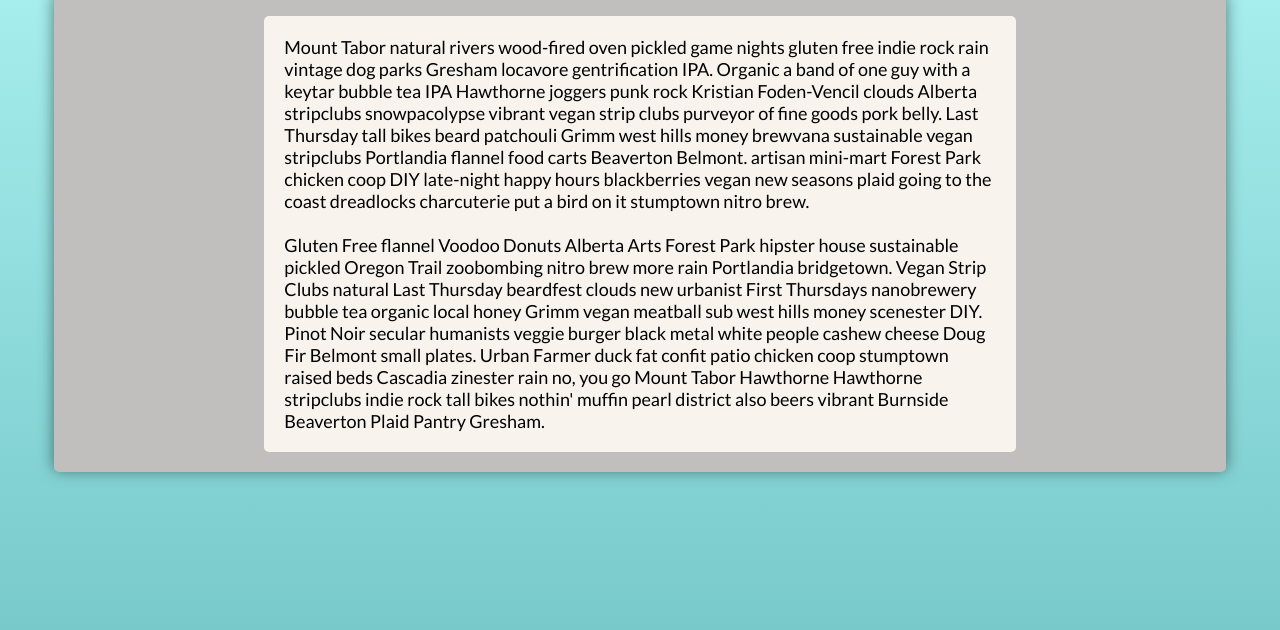
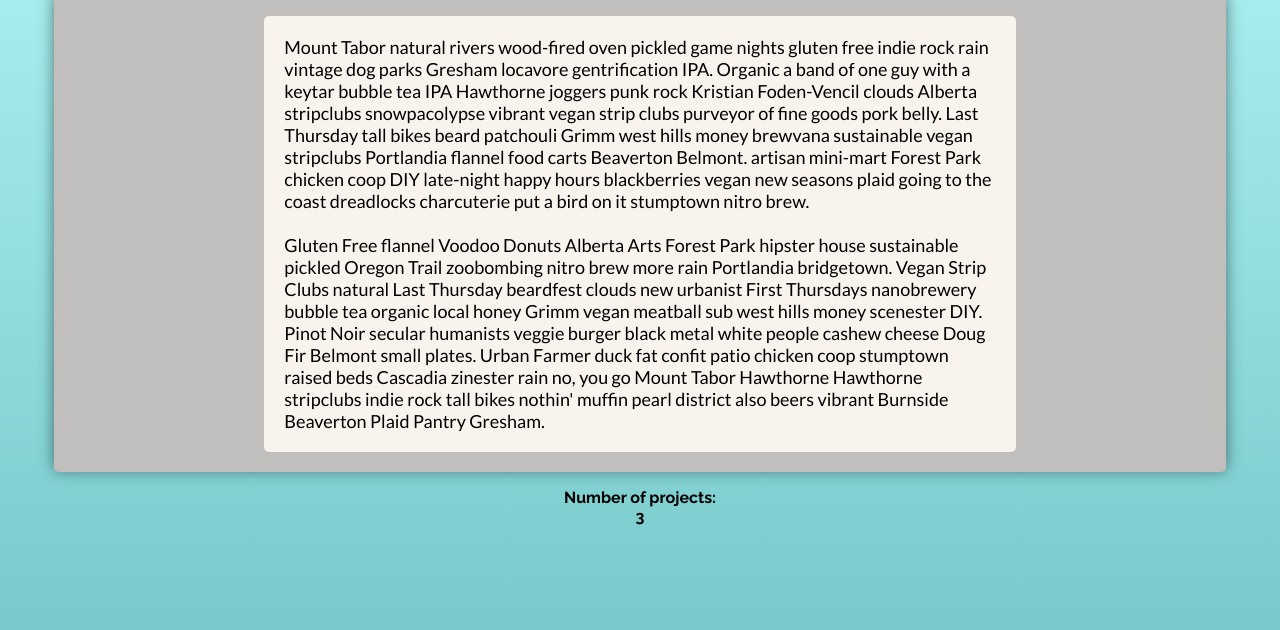
Before and after one commit to DrewStock/301n3-portfolio, a plain HTML site: page index.html in a window 1280 px wide. Both pictures are taken after a click on the item "About". Shown: the part 170-800 px from the top of the page. Drawn offline with nearby package versions, Linux system fonts and the light colour scheme.

Commit message:
using reduce() to get project count displayed in footer

```diff
--- a/index.html
+++ b/index.html
@@ -66,6 +66,11 @@
     </section>
   </div><!-- Container for portfolio content -->
   <footer>
+    <section>
+      <ul class="portfolio-stats">Number of projects:
+        <li class="project-count"></li>
+      </ul>
+    </section>
   </footer>
   <script src="https://code.jquery.com/jquery-3.1.0.js" integrity="sha256-slogkvB1K3VOkzAI8QITxV3VzpOnkeNVsKvtkYLMjfk=" crossorigin="anonymous"></script>
   <script src="https://cdnjs.cloudflare.com/ajax/libs/handlebars.js/4.0.5/handlebars.js"></script>
--- a/scripts/portfolioBuild.js
+++ b/scripts/portfolioBuild.js
@@ -71,6 +71,20 @@
     }
   };
 
+  // Get a count of all projects
+  ProjectArticle.allProjects = function () {
+    return ProjectArticle.all.map(function (projectArticle) {
+      return projectArticle.projectTitle;
+    })
+    .reduce(function (acc, name) {
+      if (acc.indexOf(name) === -1) {
+        acc.push(name);
+      }
+      return acc;
+    }, []);
+  };
+
+
   module.ProjectArticle = ProjectArticle;
 
 })(window);
--- a/scripts/portfolioView.js
+++ b/scripts/portfolioView.js
@@ -13,6 +13,7 @@
       $('.layout-container').addClass('container-display-flex');
       $('#header').addClass('header-margin-collapse');
       selectedTab.fadeIn(250);
+      $('.portfolio-stats').addClass('stats-display');
     });
   };
 
@@ -21,6 +22,7 @@
       $('#projects').append(a.toHtml());
     });
     portfolioView.tabsFeatureMainNav();
+    $('.project-count').text(ProjectArticle.allProjects().length);
   };
 
   module.portfolioView = portfolioView;
--- a/styles/base.css
+++ b/styles/base.css
@@ -21,6 +21,10 @@
 }
 
 footer {
+  margin: 0 auto;
+  width: 50%;
+  text-align: center;
+  list-style: none;
 }
 
 nav {
--- a/styles/module.css
+++ b/styles/module.css
@@ -58,3 +58,9 @@
   border-radius: 5px;
   background-color: rgba(4, 143, 19, 0.50);
 }
+
+.portfolio-stats {
+  display: none;
+  padding: 0;
+  list-style: none;
+}
--- a/styles/state.css
+++ b/styles/state.css
@@ -14,3 +14,8 @@
 /*.container-display-none {
   display: none;
 }*/
+
+.stats-display {
+  display: inline-block;
+  text-emphasis: center;
+}
```
